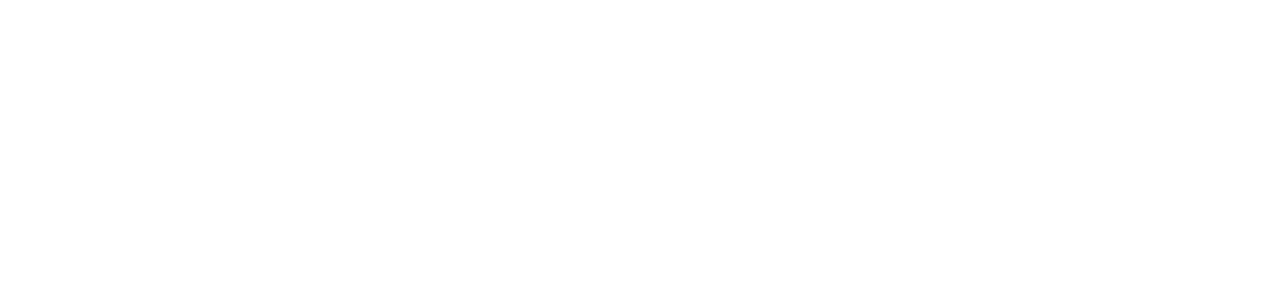
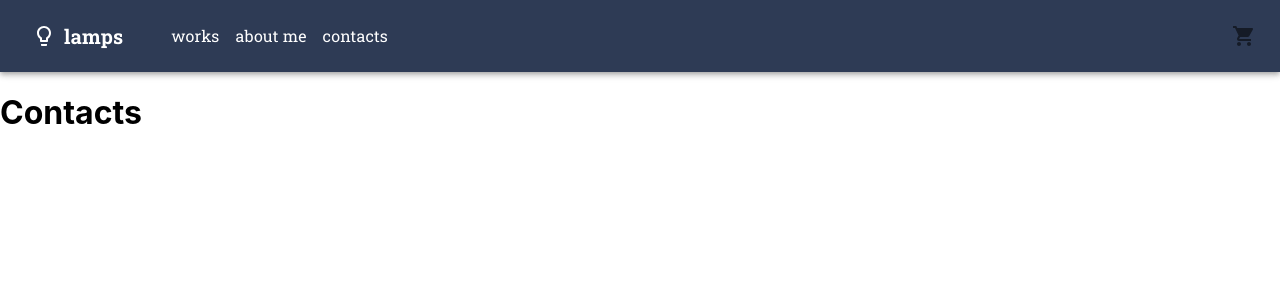
Before and after one commit to zepedros/lamps-website, a React (Create React App) app: page /#/lamps-website/contacts in a window 1280 px wide. Before the commit this address led to /. Shown: the top 300 px of the page. Built offline with nearby package versions, Linux system fonts and the light colour scheme.

Commit message:
preparing deployment to gh pages

```diff
--- a/src/App.js
+++ b/src/App.js
@@ -4,11 +4,11 @@
 import AboutMe from './components/pages/AboutMe';
 import Contacts from './components/pages/Contacts';
 import WorkInfo from './components/pages/works/WorkInfo';
-import {BrowserRouter, Routes,Route} from "react-router-dom";
+import {HashRouter,BrowserRouter, Routes,Route} from "react-router-dom";
 
 function App() {
   return (
-    <BrowserRouter>
+    <HashRouter>
       <Routes>
         <Route path={"/lamps-website"} element={<Home/>} />
         <Route path={"/lamps-website/works"} element={<Works/>} />
@@ -16,7 +16,7 @@
         <Route path={"/lamps-website/contacts"} element={<Contacts/>}/>
         <Route path={"/lamps-website/test"} element={<WorkInfo/>}/>
       </Routes>
-    </BrowserRouter>
+    </HashRouter>
   );
 }
 
--- a/src/components/common/ResponsiveAppBar.jsx
+++ b/src/components/common/ResponsiveAppBar.jsx
@@ -25,9 +25,9 @@
 import MailIcon from '@mui/icons-material/Mail';
 
 const pages = [
-  { name: 'works', href: '/lamps-website/works' },
-  { name: 'about me', href: '/lamps-website/about-me' },
-  { name: 'contacts', href: '/lamps-website/contacts' }
+  { name: 'works', href: '/#/lamps-website/works' },
+  { name: 'about me', href: '/#/lamps-website/about-me' },
+  { name: 'contacts', href: '/#/lamps-website/contacts' }
 ];
 const settings = ['Profile', 'Account', 'Dashboard', 'Logout'];
 
@@ -99,7 +99,7 @@
           <IconButton>
             <LightbulbOutlinedIcon sx={{ display: { xs: 'none', md: 'flex' }, mr: 1, color: "white" }} />
             <Typography
-              href='/lamps-website/'
+              href='/#/lamps-website/'
               variant="h6"
               noWrap
               component="a"
@@ -151,7 +151,7 @@
             variant="h5"
             noWrap
             component="a"
-            href="/lamps-website"
+            href="/#/lamps-website"
             sx={{
               mr: 2,
               display: { xs: 'flex', md: 'none' },
```
